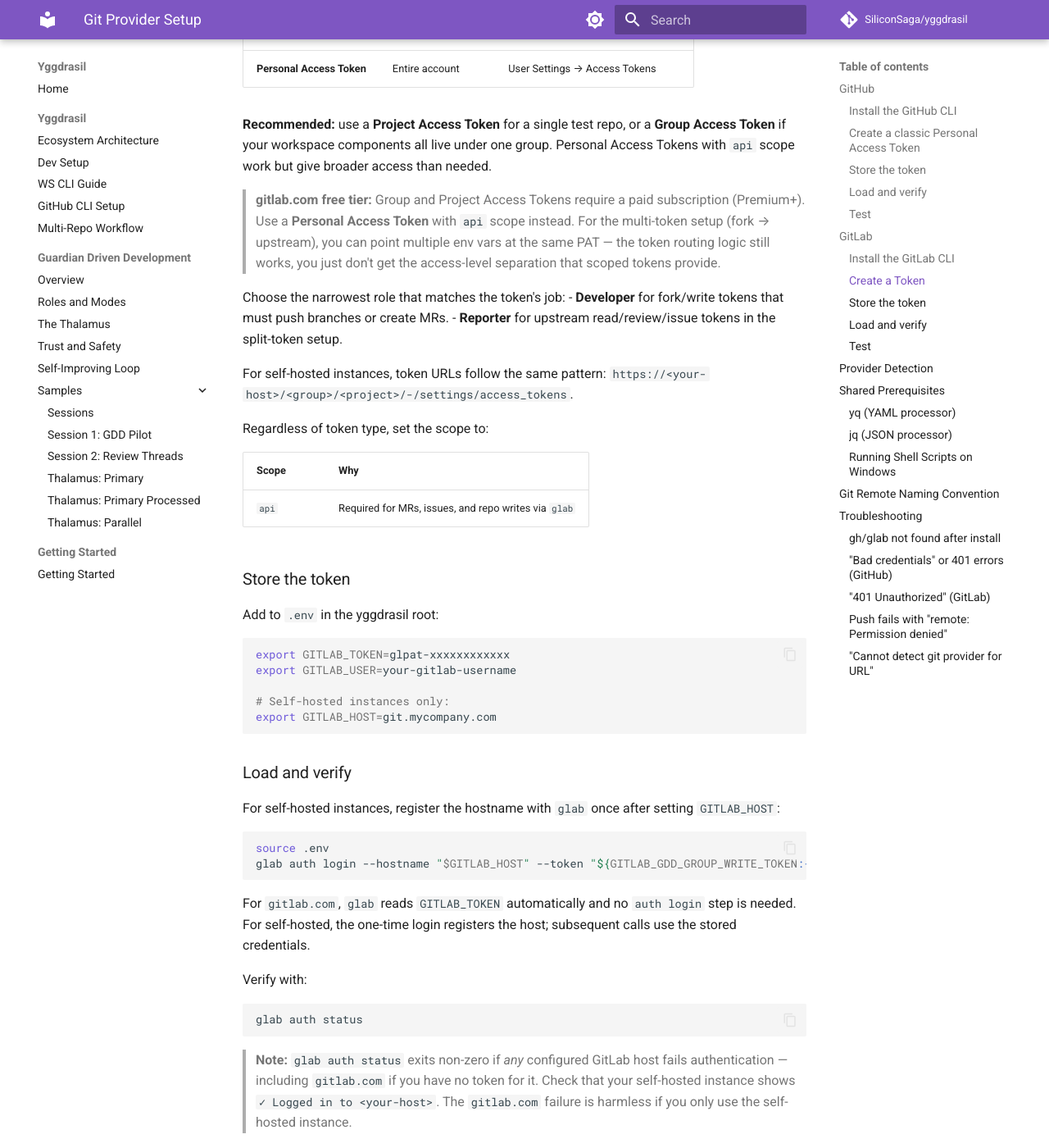
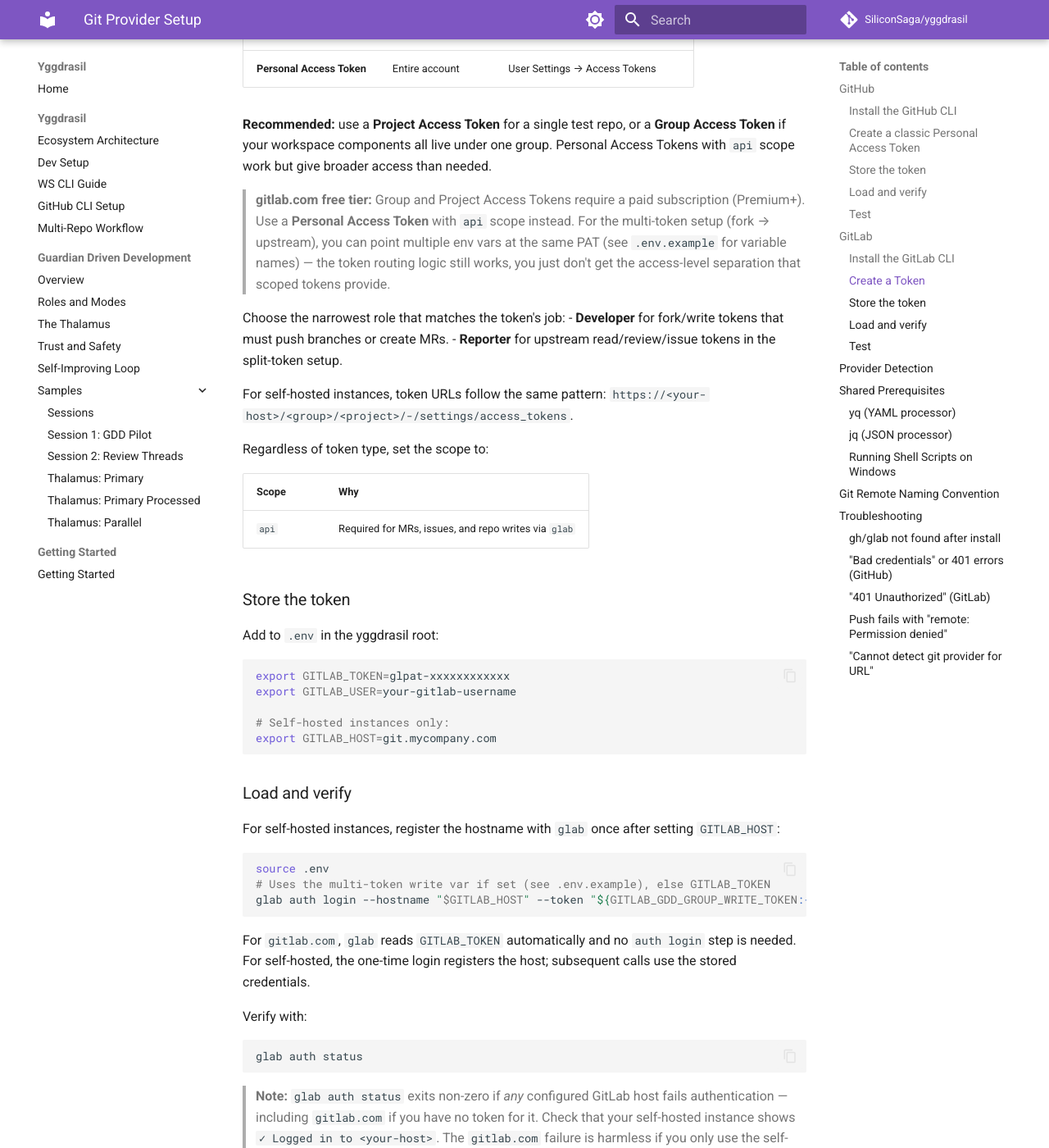
Before and after one commit to SiliconSaga/yggdrasil, an MkDocs documentation site: the page built from docs/git-provider-setup.md, in a window 1280 px wide and 1400 px high, scrolled down 2329 px. Shown: the whole window at 82% size. Built offline with MkDocs 1.6.1 and Material for MkDocs 9.7.7, drawn with Linux system fonts in a browser that asks for light colours; comment, search, counter and statistics services are not loaded.

Commit message:
fix: review round 4 — reply arg validation, slug dedup, doc pointers
- Reject unknown trailing args in review_reply (typo like --reslove now errors)
- Deduplicate slug/provider pairs before collision check — two remotes pointing
  at the same repo no longer triggers a false "found on multiple remotes" error
- Add .env.example reference to free-tier multi-token note
- Add comment explaining write-token fallback in self-hosted glab login example

Co-Authored-By: Claude Opus 4.6 <noreply@anthropic.com>

````diff
--- a/docs/git-provider-setup.md
+++ b/docs/git-provider-setup.md
@@ -108,8 +108,9 @@ Personal Access Tokens with `api` scope work but give broader access than needed
 > **gitlab.com free tier:** Group and Project Access Tokens require a paid
 > subscription (Premium+). Use a **Personal Access Token** with `api` scope
 > instead. For the multi-token setup (fork → upstream), you can point multiple
-> env vars at the same PAT — the token routing logic still works, you just
-> don't get the access-level separation that scoped tokens provide.
+> env vars at the same PAT (see `.env.example` for variable names) — the token
+> routing logic still works, you just don't get the access-level separation
+> that scoped tokens provide.
 
 Choose the narrowest role that matches the token's job:
 - **Developer** for fork/write tokens that must push branches or create MRs.
@@ -143,6 +144,7 @@ setting `GITLAB_HOST`:
 
 ```bash
 source .env
+# Uses the multi-token write var if set (see .env.example), else GITLAB_TOKEN
 glab auth login --hostname "$GITLAB_HOST" --token "${GITLAB_GDD_GROUP_WRITE_TOKEN:-$GITLAB_TOKEN}"
 ```
 
````
Also changed, not shown: 1 other file.
